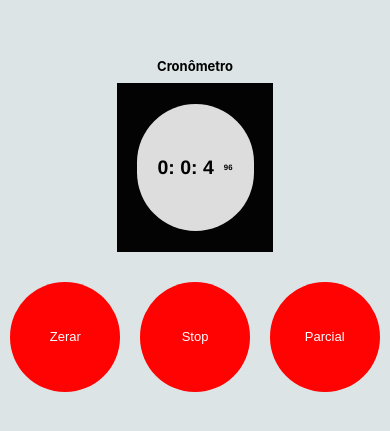
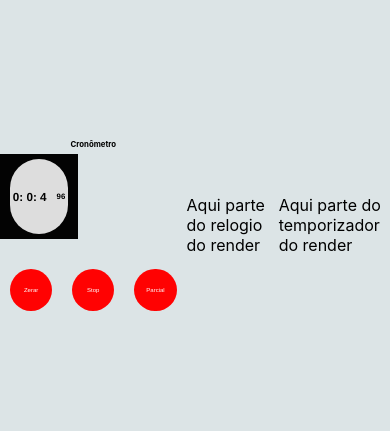
Before and after one commit to gabrielbbrito1/Desafio2-React, a React (Create React App) app: page / in a window 390 px wide. Shown: the part 197-628 px from the top of the page. Built offline with nearby package versions, Linux system fonts and the light colour scheme.

Commit message:
Subindo nova formatação do projeto

```diff
--- a/src/App.css
+++ b/src/App.css
@@ -1,29 +1,29 @@
 .main{
     height: 100vh;
     display: flex;
-    justify-content: center;
+    justify-content: space-evenly;
     align-items: center;
-    flex-direction: column;
-    background-color: rgb(220,228,230)
+    flex-direction: row;
+    background-color: rgb(220,228,230) ;
 }
 .contadorFlex{
     display: flex;
     flex-direction: row;
     font-family:Helvetica, sans-serif;
     background-color: rgb(221, 221, 221);
-    width: 30vw;
-    height: 18vh;
+    width: 15vw;
+    height: 9vh;
     justify-content: center;
     align-items: center;
     border-radius: 200px;
 }
 .contador{
     margin-right: 10px;
-    font-size: 5vw;
+    font-size: 3vw;
 }
 .counterBody{
-    width: 40vw;
-    height: 25vh;
+    width: 20vw;
+    height: 10vh;
     display: flex;
     justify-content: center;
     align-items: center;
@@ -51,15 +51,15 @@
     display: inline-block;
     font-size: 20px;
     cursor: pointer;
-    height: 90px;
-    width: 90px;
+    height: 70px;
+    width: 70px;
     padding: 1px;
     border-radius: 50%;
 }
  .roundButton:active {
-    background-color: #00ff0d;
+    background-color: #d10707;
     border-color: none;
-    color: rgb(0, 0, 0);
+    color: rgb(255, 255, 255);
     outline: none;
  }
 
@@ -74,45 +74,73 @@
 .labelName{
     font-size: 2vw;
 }
+.cronometro{
+    display: flex;
+    justify-content: center;
+    align-items: center;
+}
+.nomeRelogio{
+    display: flex;
+    justify-content: center;
+    align-items: center;
+}
+.buttonTag{
+    display: flex;
+    justify-content: center;
+}
 
-@media (max-width: 600px){
+@media (max-width: 335px){
+    .buttonTag{
+        display: flex;
+        flex-direction: column;
+        justify-content: center;
+        align-items: center;
+        width: 25vw;
+    }
     .roundButton{
-        width: 13vh;
-        height: 13vh;
+        width: 3vh;
+        height: 3vh;
         font-size: 13px;
         text-align: center;
         justify-content: center;
         padding: 1px;
     }
         .counterBody{
-            width: 40vw;
-            height: 20vh;
+            width: 25vw;
+            height: 12vh;
+            margin: 5px;
         }
         .contadorFlex{
-            width: 30vw;
-            height: 15vh;
+            width: 22vw;
+            height: 10vh;
         }
         .contador{
             margin-right: 10px;
-            font-size: 5vw;
+            font-size: 4vw;
         }
         .labelName{
-            font-size: 13px;
+            font-size: 16px;
         }
     }
+    .cronometro{
+        display: flex;
+        justify-content: center;
+        align-items: center;
+    }
+
 @media(max-height: 400px){
     .roundButton{
         font-size: 8px;
-        width: 13vh;
-        height: 13vh;
+        width: 6vh;
+        height: 6vh;
     }
     .counterBody{
+        width: 50vw;
+        height: 25vh;
+    }
+    .contadorFlex{
         width: 40vw;
         height: 20vh;
-    }
-    .contadorFlex{
-        width: 30vw;
-        height: 15vh;
     }
     .contador{
         margin-right: 10px;
@@ -122,3 +150,10 @@
         font-size: 13px;
     }
 }
+@media(max-width: 775px){
+    .roundButton{
+        font-size: 6px;
+        width: 5vh;
+        height: 5vh;
+    }
+}
--- a/src/App.js
+++ b/src/App.js
@@ -8,8 +8,6 @@ class App extends React.Component {
   constructor(props){
     super(props);
     this.state={
-      list: ["0","0","0","0"],
-      listTime: [0,0,0,0],
       centesimos: 0,
       segundos: 0,
       minutos: 0,
@@ -59,7 +57,6 @@ class App extends React.Component {
             this.zerarCentesimo();
             this.incrementarSegundo(state);
           }
-          //this.listTime[0] = this.centesimos;
         return{ centesimos: state.centesimos + 1}
         })
     }
@@ -115,24 +112,12 @@ class App extends React.Component {
       () => this.incrementarCentesimo(), 10)
   }
 
- /* adicionaZero () {
-      for(){
-        if(this.segundos < 10) {
-          for(){
-
-          }
-
-        } else {
-
-        }
-      }
-    }
-  */
   render(){
     console.log(this.listTime)
 
     return (
       <div className= "main">
+        <div className = "Cronometro">
           <div className = "nomeRelogio">
             <LabelRelogio name={this.state.name} />
           </div>
@@ -145,11 +130,18 @@ class App extends React.Component {
             <Botao onClick={() => this.zerarCronometro()} label={"Zerar"} />
             <Botao onClick={() => this.pararTempo()} label={this.state.nameStop} />
             <Botao onClick={() => this.parcial()} label={"Parcial"} />
-
           </div>
 
           <div>
             <LabelRelogio name={this.state.parcial}  />
+          </div>
+        </div>
+          <div className = "relogio">
+          Aqui parte do relogio do render
+          </div>
+
+          <div className = "temporizador">
+          Aqui parte do temporizador do render
           </div>
 
       </div>
```
Lines whose indentation alone changed are shown as unchanged.
